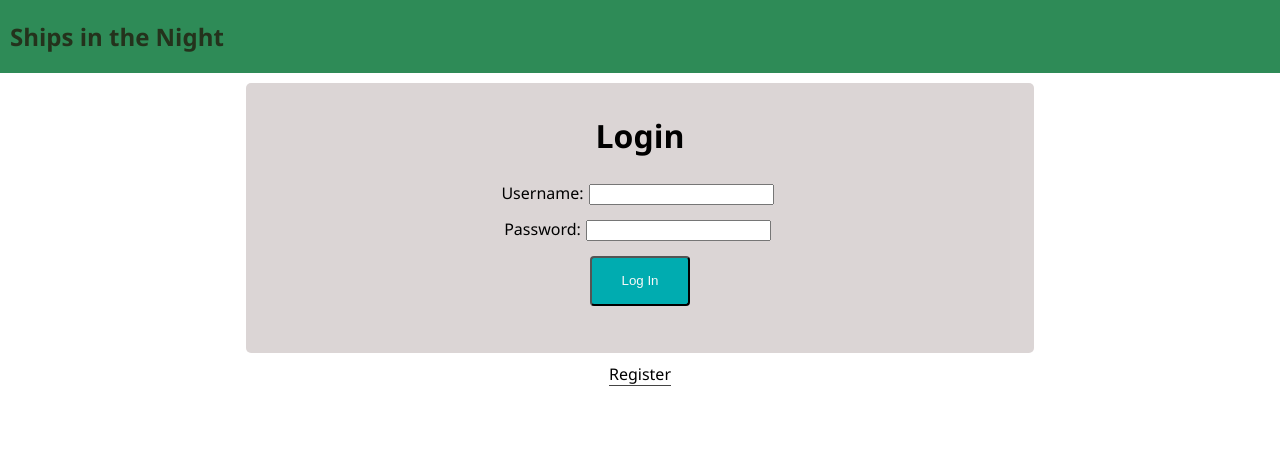
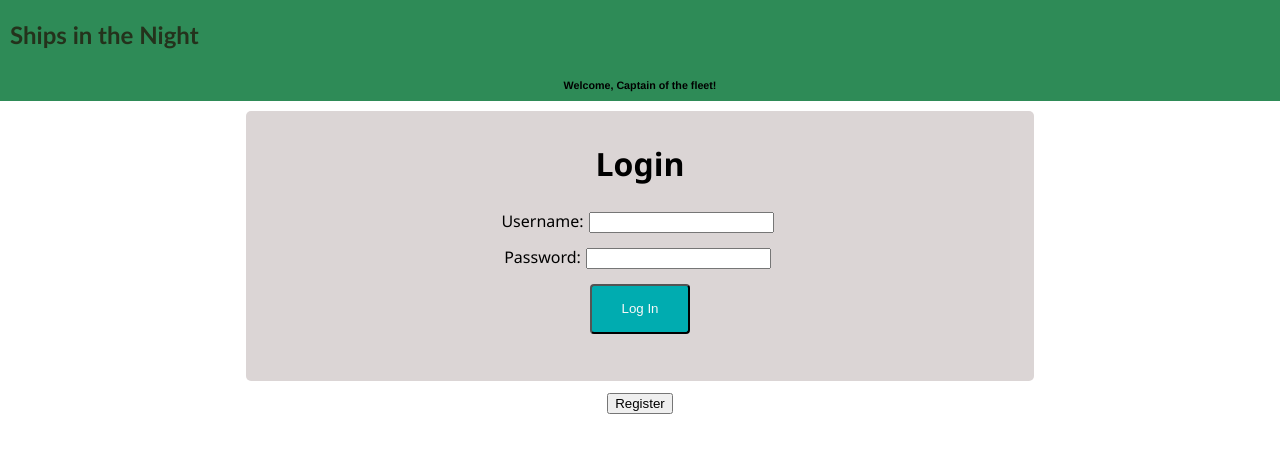
Before and after one commit to nathantwold/ships-in-the-night, a React (Create React App) app: page /detail/1#/home in a window 1280 px wide. Shown: the top 452 px of the page. Built offline with nearby package versions, Linux system fonts and the light colour scheme; no server answers.

Commit message:
moved new task button to footer nav, added header and footer styling

```diff
--- a/src/components/App/App.css
+++ b/src/components/App/App.css
@@ -32,19 +32,3 @@ input {
   outline:0;
   cursor: pointer;
 }
-
-.log-in:hover, .log-out:hover, .register:hover {
-  background-color: #008183;
-}
-
-/* This line makes the "Register" and "Login" buttons look like links */
-.link-button {
-    background:none;
-    color:inherit;
-    border:none;
-    padding:0;
-    font: inherit;
-    outline:0;
-    border-bottom:1px solid #444;
-    cursor: pointer;
-}
--- a/src/components/Footer/Footer.js
+++ b/src/components/Footer/Footer.js
@@ -1,12 +1,15 @@
 import React, { Component } from 'react';
 import { connect } from 'react-redux';
-import { HashRouter as Router, withRouter } from 'react-router-dom';
+import { withRouter } from 'react-router-dom';
 import './Footer.css';
 
 import BottomNavigation from '@material-ui/core/BottomNavigation';
 import BottomNavigationAction from '@material-ui/core/BottomNavigationAction';
-import FavoriteIcon from '@material-ui/icons/Favorite';
-import LocationOnIcon from '@material-ui/icons/LocationOn';
+import HomeIcon from '@material-ui/icons/Home';
+import AddCircleIcon from '@material-ui/icons/AddCircle';
+import GroupIcon from '@material-ui/icons/Group';
+import PersonIcon from '@material-ui/icons/Person';
+import ExitToAppIcon from '@material-ui/icons/ExitToApp';
 
 const styles = {
   bar: {
@@ -17,6 +20,9 @@ const styles = {
     backgroundColor: "darkgreen",
   },
   each: {
+    color: "lightgreen",
+  },
+  add: {
     color: "white",
   }
 };
@@ -29,15 +35,15 @@ class Footer extends Component {
       <div>
         <BottomNavigation showLabels style={styles.bar} >
           <BottomNavigationAction onClick={() => this.props.history.push('/home')}
-            label="Home" icon={<FavoriteIcon />} />
+            label="Home" style={styles.each} icon={<HomeIcon />} />
           <BottomNavigationAction
-            label="Info" icon={<FavoriteIcon />} />
+            label="Info" style={styles.each} icon={<PersonIcon />} />
           <BottomNavigationAction onClick={() => this.props.history.push('/newtask')}
-            label="New Task" icon={<FavoriteIcon />} />
-          <BottomNavigationAction
-            label="Fleet" icon={<FavoriteIcon />} />
+            label="New Task" style={styles.add} icon={<AddCircleIcon />} />
+          <BottomNavigationAction onClick={() => this.props.history.push('/fleet')}
+            label="Fleet" style={styles.each} icon={<GroupIcon />} />
           <BottomNavigationAction onClick={() => this.props.dispatch({ type: 'LOGOUT' })}
-            label="Log Out" icon={<LocationOnIcon />} />
+            label="Log Out" style={styles.each} icon={<ExitToAppIcon />} />
         </BottomNavigation>
       </div>
     );
--- a/src/components/Header/Header.css
+++ b/src/components/Header/Header.css
@@ -2,11 +2,19 @@
     font-size: 24px;
     font-weight: 700;
     display: inline-block;
+    height: 25%;
     color: #24321c;
     padding-left: 10px;
 }
 
+.header-welcome {
+  text-align: center;
+  margin: 10px;
+  font-family: 'Franklin Gothic Medium', 'Arial Narrow', Arial, sans-serif;
+}
+
 .header {
+  font-family: 'Gill Sans', 'Gill Sans MT', Calibri, 'Trebuchet MS', sans-serif;
   overflow: hidden;
   background-color: seagreen;
 }
--- a/src/components/Header/Header.js
+++ b/src/components/Header/Header.js
@@ -1,24 +1,22 @@
-import React from 'react';
-import { Link } from 'react-router-dom';
+import React, { Component } from 'react';
 import { connect } from 'react-redux';
-import LogOutButton from '../LogOutButton/LogOutButton';
 import './Header.css';
 
-const Header = (props) => (
-  <div className="header">
-    <Link to="/home">
-      <h2 className="header-title">Ships in the Night</h2>
-    </Link>
-  </div>
-);
+class Header extends Component {
+  render() {
+    return (
+      <div className="header">
+        <h2 className="header-title">Ships in the Night</h2>
+        <h6 className="header-welcome">
+          Welcome, Captain {this.props.reduxStore.user.username} of the {this.props.reduxStore.user.groupname} fleet!
+        </h6>
+      </div>
+    )
+  }
+}
 
-// Instead of taking everything from state, we just want the user
-// object to determine if they are logged in
-// if they are logged in, we show them a few more links
-// if you wanted you could write this code like this:
-// const mapStateToProps = ({ user }) => ({ user });
-const mapStateToProps = state => ({
-  user: state.user,
+const mapStateToProps = reduxStore => ({
+  reduxStore,
 });
 
 export default connect(mapStateToProps)(Header);
--- a/src/components/Tasks/AllTasks.js
+++ b/src/components/Tasks/AllTasks.js
@@ -53,14 +53,9 @@ class AllTasks extends Component {
         this.props.history.push('/detail/' + id);
     }
 
-    addNewTask = () => {
-        this.props.history.push('/newtask')
-    }
-
     render() {
         return (
             <div>
-            <Button variant="contained" onClick={this.addNewTask}>Add task</Button>
             {this.props.reduxStore.tasks.allTaskReducer.map(item => (
                 <div key={item.id} style={styles.div}>
                     <Button onClick={() => { this.showDetail(item.id) }}
--- a/src/components/Tasks/MyTasks.js
+++ b/src/components/Tasks/MyTasks.js
@@ -53,14 +53,9 @@ class MyTasks extends Component {
         this.props.history.push('/detail/' + id);
     }
 
-    addNewTask = () => {
-        this.props.history.push('/newtask')
-    }
-
     render() {
         return (
             <div>
-                <Button variant="contained" onClick={this.addNewTask}>Add task</Button>
                 {this.props.reduxStore.tasks.myTaskReducer.map(item => (
                     <div key={item.id} style={styles.div}>
                         <Button onClick={() => { this.showDetail(item.id) }}
--- a/src/components/Tasks/NewTask.js
+++ b/src/components/Tasks/NewTask.js
@@ -36,13 +36,10 @@ class NewTask extends Component {
     }
 
     handleSubmit = () => {
-        this.props.dispatch({
-            type: 'ADD_TASK',
-            payload: this.state
-        })
+        this.props.dispatch({ type: 'ADD_TASK', payload: this.state })
         // this.props.dispatch({ type: 'GET_TASKS', payload: this.props.reduxStore.user })
         this.props.history.push('/home')
-        alert('Success!  Your task has been created!');
+        // alert('Success!  Your task has been created!');
     }
 
     render() {
--- a/src/components/Tasks/OpenTasks.js
+++ b/src/components/Tasks/OpenTasks.js
@@ -54,14 +54,9 @@ class OpenTasks extends Component {
         this.props.history.push('/detail/' + id);
     }
 
-    addNewTask = () => {
-        this.props.history.push('/newtask')
-    }
-
     render() {
         return (
             <div>
-                <Button variant="contained" onClick={this.addNewTask}>Add task</Button>
                 {this.props.reduxStore.tasks.openTaskReducer.map(item => (
                     <div key={item.id} style={styles.div}>
                         <Button onClick={() => { this.showDetail(item.id) }}
--- a/src/components/Tasks/TaskView.js
+++ b/src/components/Tasks/TaskView.js
@@ -1,6 +1,5 @@
 import React from 'react';
 import { connect } from 'react-redux';
-import { withRouter  } from 'react-router-dom';
 import PropTypes from 'prop-types';
 import { AppBar, Tabs, Tab, Typography, Box } from '@material-ui/core';
 import SwipeableViews from 'react-swipeable-views';
@@ -57,23 +56,20 @@ const TaskView = ({ user }) => {
     };
 
     return (
-            <div>
+            <div className="appbar">
                 <AppBar position="static" style={styles.tabs}>
                     <Tabs value={value} onChange={handleChange} aria-label="simple tabs example" centered>
-                        <Tab label="My Tasks" {...a11yProps(0)} />
-                        <Tab label="Open Tasks" {...a11yProps(1)} />
+                        <Tab label="Open Tasks" {...a11yProps(0)} />
+                        <Tab label="My Tasks" {...a11yProps(1)} />
                         <Tab label="All Tasks" {...a11yProps(2)} />
                     </Tabs>
                 </AppBar>
-                <SwipeableViews
-                    index={value}
-                    onChangeIndex={handleChangeIndex}
-                >
+                <SwipeableViews index={value} onChangeIndex={handleChangeIndex}>
                     <TabPanel value={value} index={0}>
-                        <MyTasks user={user} />
+                        <OpenTasks user={user} />
                     </TabPanel>
                     <TabPanel value={value} index={1}>
-                        <OpenTasks user={user} />
+                        <MyTasks user={user} />
                     </TabPanel>
                     <TabPanel value={value} index={2}>
                         <AllTasks user={user} />
@@ -87,4 +83,4 @@ const mapStateToProps = state => ({
     user: state.user,
 });
 
-export default connect(mapStateToProps)(withRouter(TaskView));
+export default connect(mapStateToProps)(TaskView);
```
